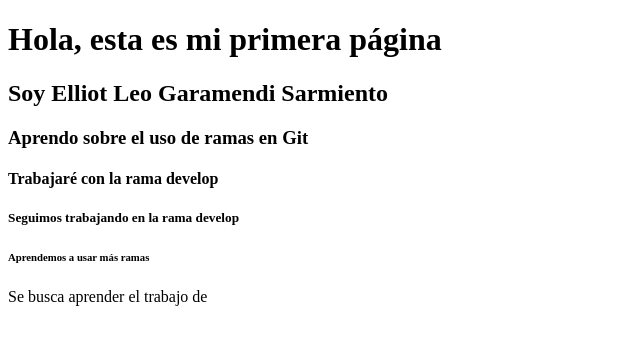
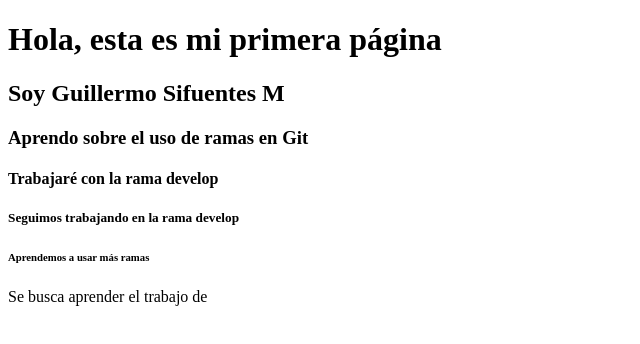
Before and after one commit to elliotgaramendi/learning-git, a plain HTML site: page index.html in a window 1280 px wide. Shown: the whole page, without its empty margins (0-640 px from the left). Drawn offline with Linux system fonts and the light colour scheme.

Commit message:
se aprueba

```diff
--- a/index.html
+++ b/index.html
@@ -7,7 +7,7 @@
 </head>
 <body>
     <h1>Hola, esta es mi primera página</h1>
-    <h2>Soy Elliot Leo Garamendi Sarmiento</h2>
+    <h2>Soy Guillermo Sifuentes M</h2>
     <h3>Aprendo sobre el uso de ramas en Git</h3>
     <h4>Trabajaré con la rama develop</h4>
     <h5>Seguimos trabajando en la rama develop</h5>
```
